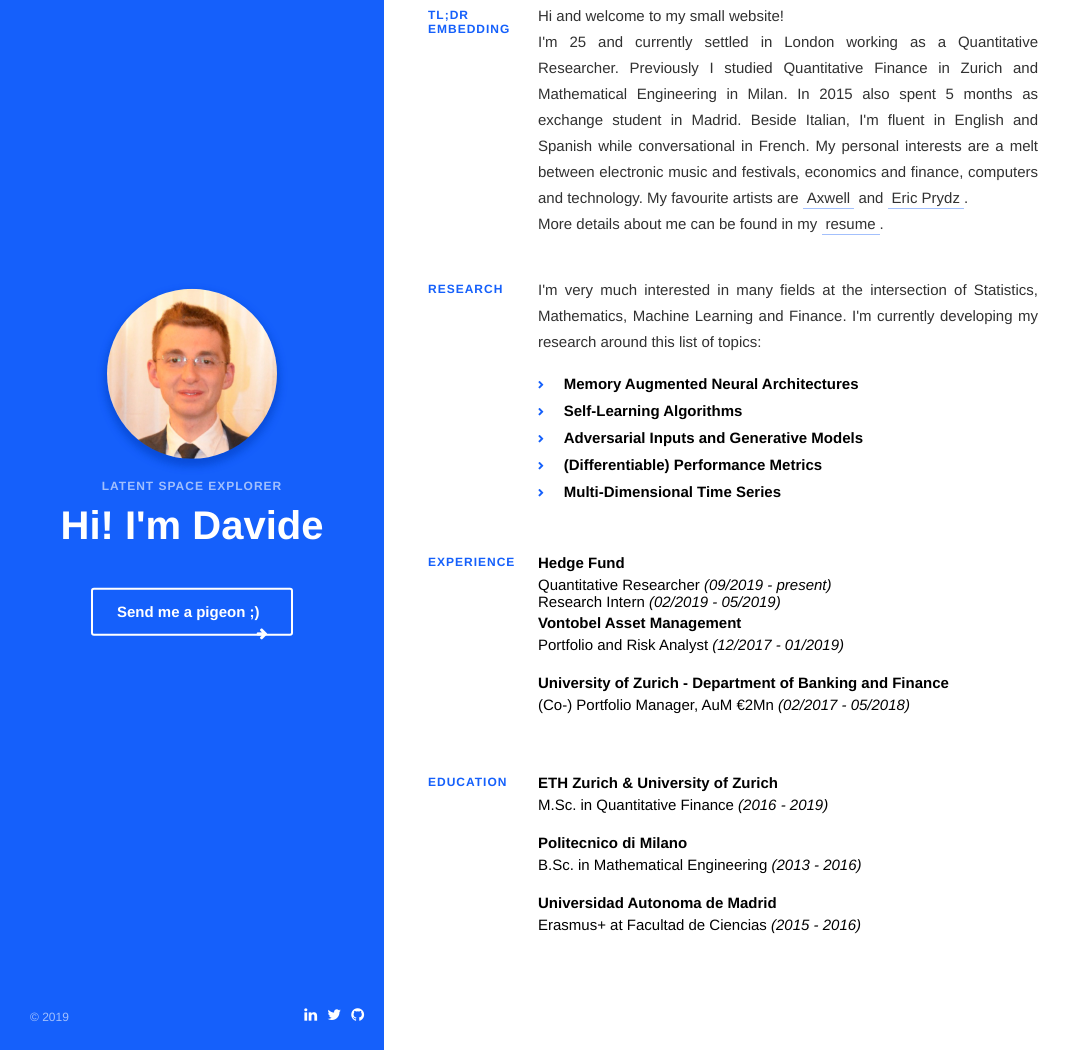
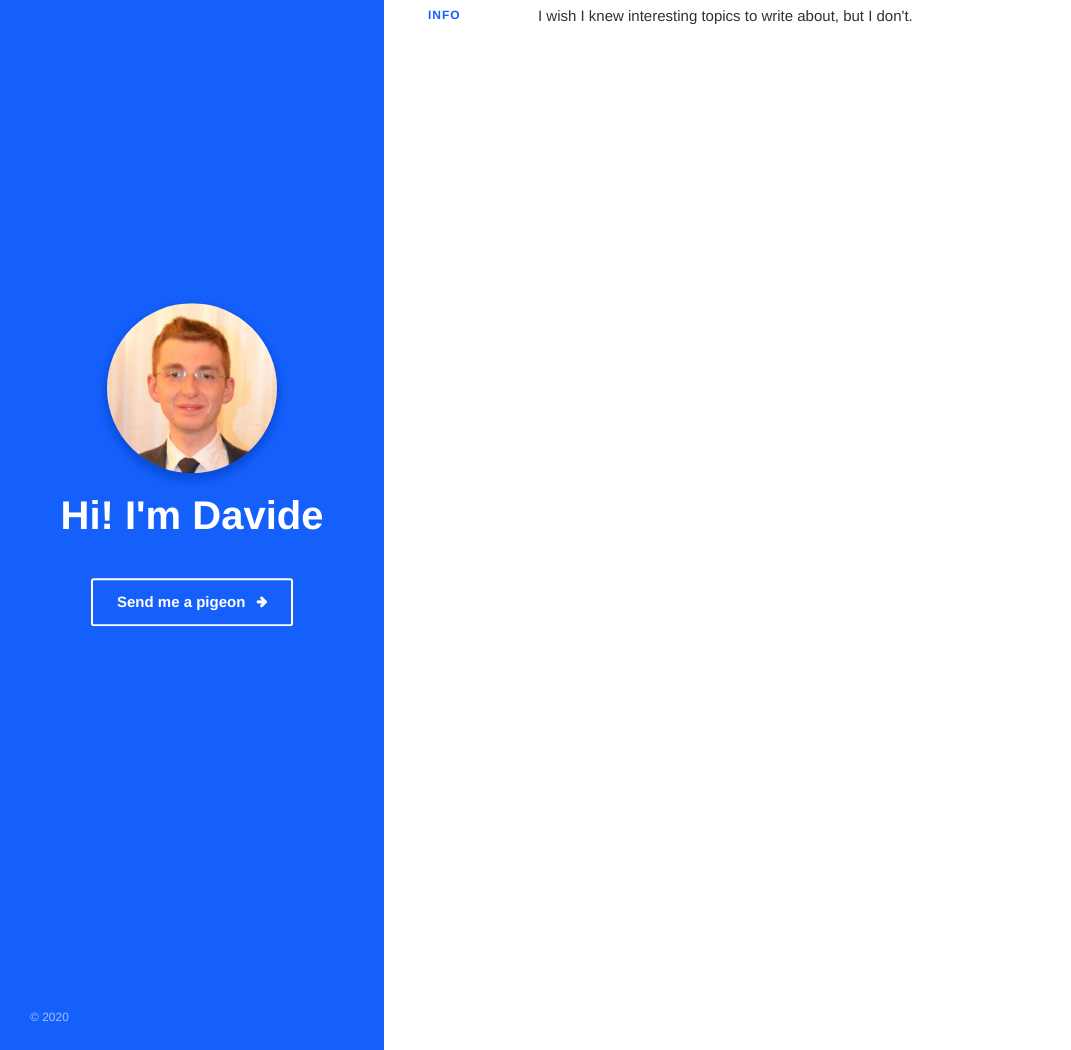
Before and after one commit to marchinidavide/marchinidavide.github.io, a plain HTML site: page index.html in a window 1280 px wide and 1107 px high. Shown: the part 57-1107 px from the top of the page, without its empty margins (0-1071 px from the left). Drawn offline with Linux system fonts and the light colour scheme; a web font is replaced by a local one.

Commit message:
Update index.html

```diff
--- a/index.html
+++ b/index.html
@@ -23,142 +23,29 @@
 					<img class="info__headshot-img" src="./assets/profile.jpg">
 				</div>
 				<div class="info__tag">
-				 Latent space explorer
 				</div>
 				<div class="info__elevator">
 					<h1 class="info__elevator-text">
 						Hi! I'm Davide
 					</h1>
 				</div>
-				<a href="mailto:davide.marchini1@gmail.com" class="info__button--dark">Send me a pigeon ;)</a>
+				<a href="mailto:davide.marchini1@gmail.com" class="info__button--dark">Send me a pigeon</a>
 			</div>
 			<div class="info-footer">
-
-					<div class="info-footer__copyright">
-						<div class="info-footer__copyright-text">&copy 2019</div>
-					</div>
-					<div class="info-footer__social">
-						<a href="https://github.com/marchinidavide" target="_blank" class="fa fa-github info-footer__social-icon--github"></a>
-						<a href="https://twitter.com/marchinidavide" target="_blank" class="fa fa-twitter info-footer__social-icon--twitter"></a>
-						<a href="https://www.linkedin.com/in/marchinidavide" target="_blank" class="fa fa-linkedin info-footer__social-icon--linkedin"></a>
-					</div>
+				<div class="info-footer__copyright">
+					<div class="info-footer__copyright-text">&copy 2020</div>
+				</div>
 			</div>
 		</div>
 		<div class="container-main">
 			<a name="top-desktop"></a>
 			<div class="main__container-about">
-				<div class="main__tag">TL;DR Embedding</div>
+				<div class="main__tag">Info</div>
 					<p class="main__copy">
-						Hi and welcome to my small website!
-						<br>
-						I'm 25 and currently settled in London working as a Quantitative Researcher.
-						Previously I studied Quantitative Finance in Zurich and Mathematical Engineering in Milan. In 2015 also spent 5 months as exchange student in Madrid. Beside Italian, I'm fluent in English and Spanish while conversational in French. My personal interests are a melt between electronic music and festivals, economics and finance, computers and technology. My favourite artists are <a href="https://soundcloud.com/axwell">Axwell</a> and <a href="https://soundcloud.com/eric-prydz">Eric Prydz</a>.
-						<br>
-						More details about me can be found in my <a href="./assets/CV_Davide_Marchini.pdf">resume</a>.
+						I wish I knew interesting topics to write about, but I don't.
 					</p>
 				</div>
-			<div class="main__container-clients">
-				<div class="main__tag">
-					Research
-				</div>
-				<p class="main__copy">
-					I'm very much interested in many fields at the intersection of Statistics, Mathematics, Machine Learning and Finance. I'm currently developing my research around this list of topics:
-				</p>
-				<ul class="main__list">
-					<li class="main__list-item">Memory Augmented Neural Architectures</li>
-					<li class="main__list-item">Self-Learning Algorithms</li>
-					<li class="main__list-item">Adversarial Inputs and Generative Models</li>
-					<li class="main__list-item">(Differentiable) Performance Metrics</li>
-					<li class="main__list-item">Multi-Dimensional Time Series</li>
-				</ul>
-			</div>
-			<div class="main__container-experience">
-				<div class="main__tag">
-					Experience
-				</div>
-				<div class="main__experience">
-					<div class="main__experience-info">
-						<div class="main__experience-info-company">
-                            Hedge Fund
-						</div>
-						<div class="main__experience-info-position">
-							Quantitative Researcher <i>(09/2019 - present)</i>
-						</div>
-						<div class="main__experience-info-position">
-							Research Intern <i>(02/2019 - 05/2019)</i>
-						</div>
-					</div>
-				</div>
-				<div class="main__experience">
-					<div class="main__experience-info">
-						<div class="main__experience-info-company">
-							Vontobel Asset Management
-						</div>
-						<div class="main__experience-info-position">
-							Portfolio and Risk Analyst <i>(12/2017 - 01/2019)</i>
-						</div>
-					</div>
-				</div>
-				<div class="main__experience">
-					<div class="main__experience-info">
-						<div class="main__experience-info-company">
-							University of Zurich - Department of Banking and Finance
-						</div>
-						<div class="main__experience-info-position">
-							(Co-) Portfolio Manager, AuM €2Mn <i>(02/2017 - 05/2018)</i>
-						</div>
-					</div>
-				</div>
-			</div>
-			<div class="main__container-experience">
-				<div class="main__tag">
-					Education
-				</div>
-				<div class="main__experience">
-					<div class="main__experience-info">
-						<div class="main__experience-info-company">
-							ETH Zurich & University of Zurich
-						</div>
-						<div class="main__experience-info-position">
-							M.Sc. in Quantitative Finance <i>(2016 - 2019)</i>
-						</div>
-					</div>
 
-				</div>
-				<div class="main__experience">
-					<div class="main__experience-info">
-						<div class="main__experience-info-company">
-							Politecnico di Milano
-						</div>
-						<div class="main__experience-info-position">
-							B.Sc. in Mathematical Engineering <i>(2013 - 2016)</i>
-						</div>
-					</div>
-				</div>
-				<div class="main__experience">
-					<div class="main__experience-info">
-						<div class="main__experience-info-company">
-							Universidad Autonoma de Madrid
-						</div>
-						<div class="main__experience-info-position">
-							Erasmus+ at Facultad de Ciencias <i>(2015 - 2016)</i>
-						</div>
-					</div>
-				</div>
-			</div>
-			<div class="main__container-resume">
-			</div>
 		</div>
-		<script>
-		  (function(i,s,o,g,r,a,m){i['GoogleAnalyticsObject']=r;i[r]=i[r]||function(){
-		  (i[r].q=i[r].q||[]).push(arguments)},i[r].l=1*new Date();a=s.createElement(o),
-		  m=s.getElementsByTagName(o)[0];a.async=1;a.src=g;m.parentNode.insertBefore(a,m)
-		  })(window,document,'script','//www.google-analytics.com/analytics.js','ga');
-		  ga('create', 'UA-72566018-1', 'auto');
-		  ga('send', 'pageview');
-		</script>
-		<script src="js/nodePattern.js"></script>
 	</body>
-	<script>'undefined'=== typeof _trfq || (window._trfq = []);'undefined'=== typeof _trfd && (window._trfd=[]),_trfd.push({'tccl.baseHost':'secureserver.net'}),_trfd.push({'ap':'cpsh'},{'server':'a2plcpnl0412'}) // Monitoring performance to make your website faster. If you want to opt-out, please contact web hosting support.</script>
-	<script src='https://img1.wsimg.com/tcc/tcc_l.combined.1.0.6.min.js'></script>
 </html>
```
Also changed, not shown: 1 other file.
